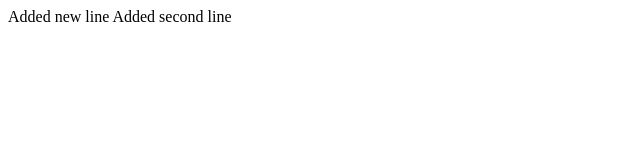
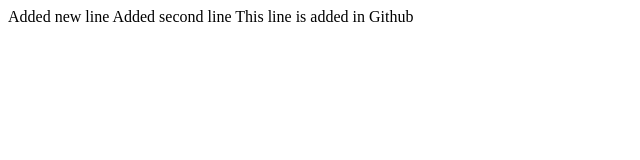
Before and after one commit to Fishchuk/home-work, a plain HTML site: page index.html in a window 1280 px wide. Shown: the whole page, without its empty margins (0-640 px from the left). Drawn offline with Linux system fonts and the light colour scheme.

Commit message:
Update index.html

```diff
--- a/index.html
+++ b/index.html
@@ -8,5 +8,6 @@
 <body>
 Added new line
 Added second line
+	This line is added in Github
 </body>
 </html>
```
